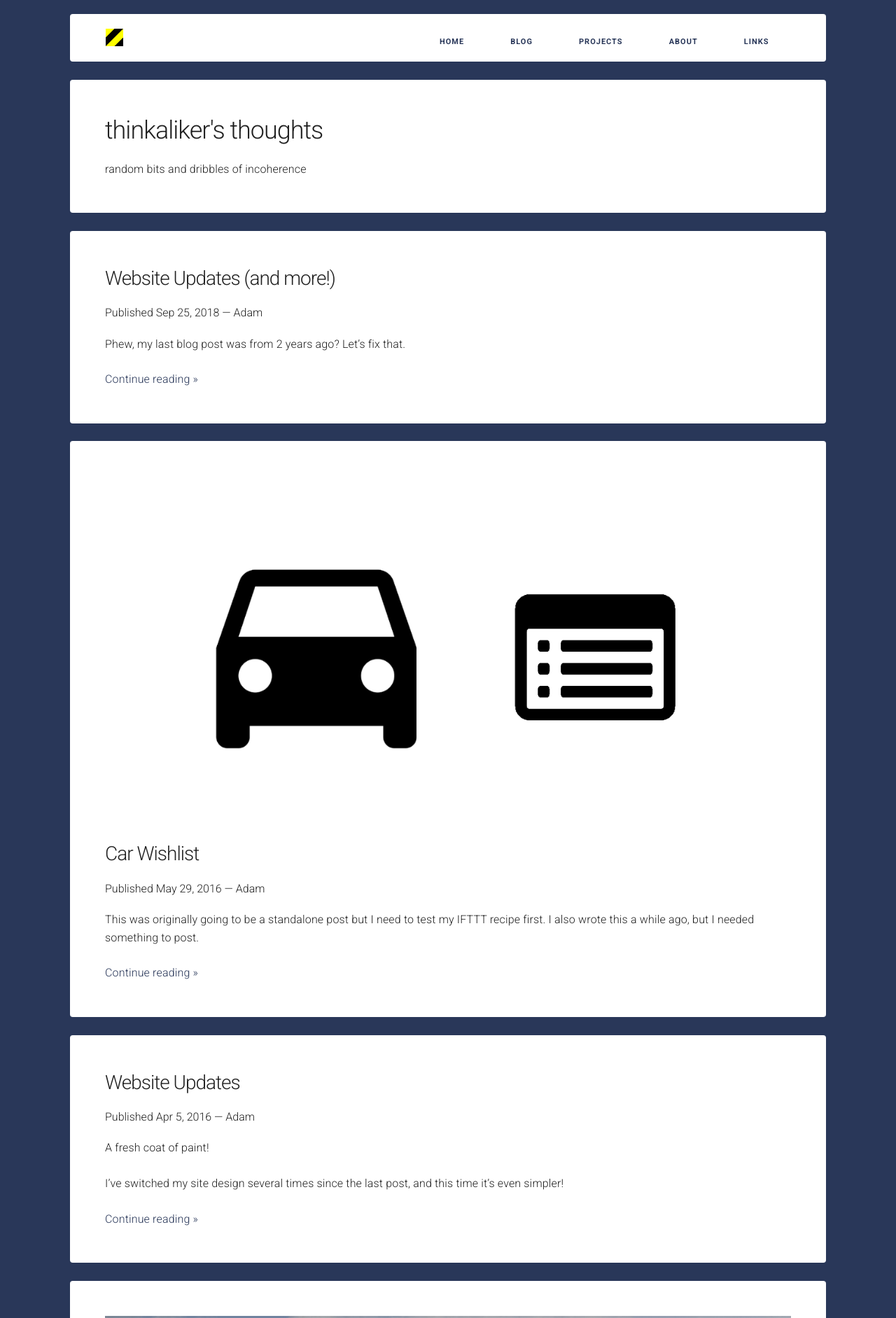
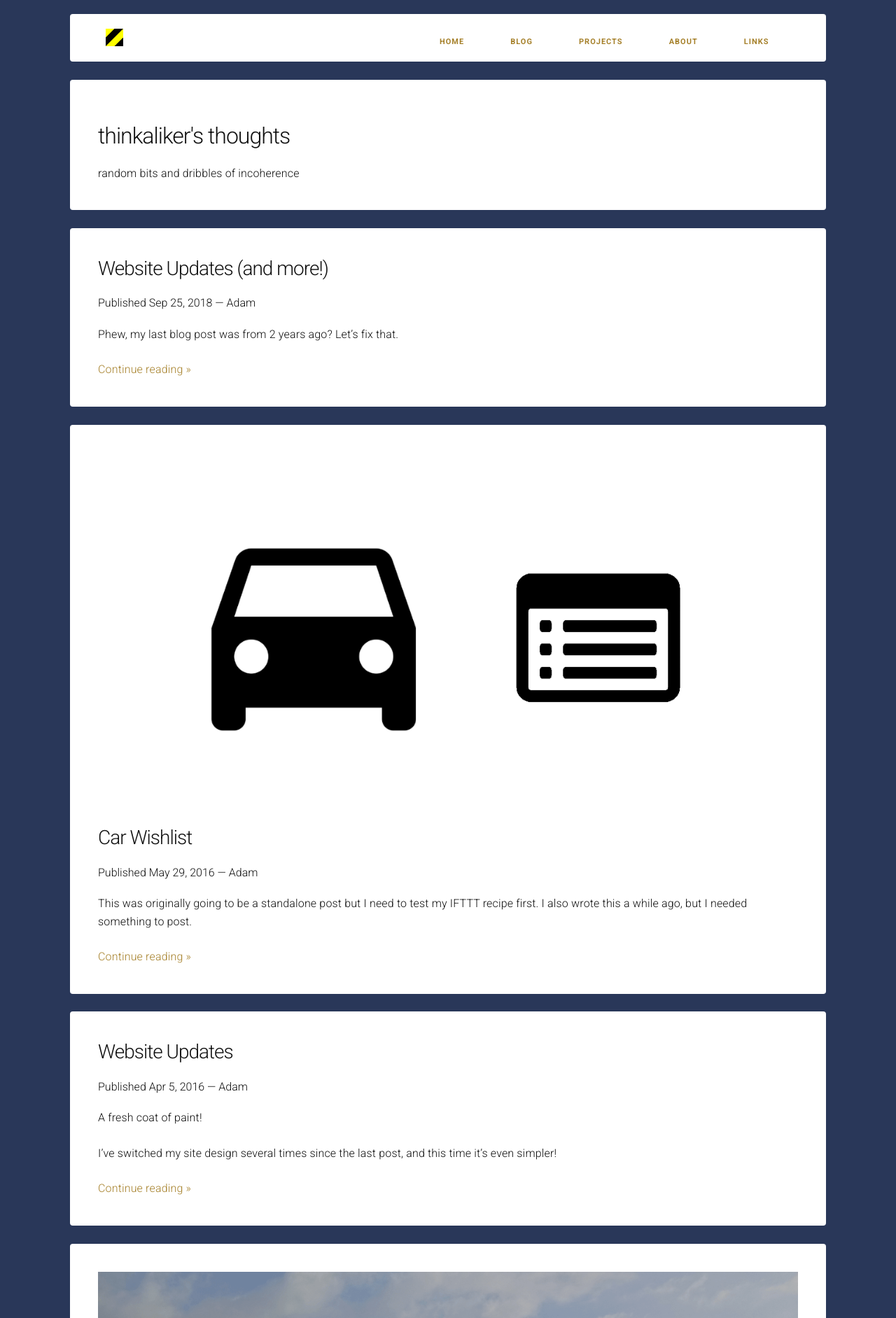
Before and after one commit to thinkaliker/thinkaliker.com, a Jekyll site: the page built from blog/index.html, in a window 1280 px wide. Shown: the top 1883 px of the page at 70% size. Built offline with Jekyll 4.4.1, drawn with Linux system fonts in a browser that asks for light colours; nearby versions of some CDN libraries; the list of posts is cut into pages by our own code; comment, search, counter and statistics services are not loaded.

Commit message:
small anchor fixes, color changes

```diff
--- a/_includes/footer.html
+++ b/_includes/footer.html
@@ -1,10 +1,10 @@
-<div id="row" class="content">
+<div id="row" class="content footer">
   <div>&copy; thinkaliker (Adam Chao) 2020 - <small>Last modified 2020-07-15.</small></div>
 </div>
 
 <script src="https://cdnjs.cloudflare.com/ajax/libs/anchor-js/4.2.2/anchor.min.js"></script>
 <script>
-  anchors.add().remove('h6');
+  anchors.add().remove('h6').remove('h1').remove('h3').remove('h4');
   'use strict';
 
   document.getElementsByClassName("expand")[0].addEventListener('click', toggle, false);
--- a/_includes/head.html
+++ b/_includes/head.html
@@ -11,19 +11,15 @@
 
   <style>
     * {
-      color: #222222 !important;
+      color: #111111 !important;
     }
 
     body {
       background-color: #293759;
     }
 
-    .content {
-      padding: 50px;
-    }
-
     a {
-      color: #293759 !important;
+      color: #A6812B !important;
     }
 
     .button-blue {
@@ -56,6 +52,7 @@
     }
 
     .content {
+      padding: 40px;
       background-color: white;
       border-radius: 4px;
     }
@@ -78,6 +75,10 @@
       #mobile {
         display: none;
       }
+    }
+
+    .footer {
+      margin-bottom: 20px;
     }
   </style>
 
--- a/blog/index.html
+++ b/blog/index.html
@@ -9,7 +9,7 @@
   <br />
   <div class="">
     <div class="content">
-      <h2>thinkaliker's thoughts</h2>
+      <h1>thinkaliker's thoughts</h1>
       <p class="blog-tag">random bits and dribbles of incoherence</p>
     </div>
   </div>
@@ -21,11 +21,15 @@
     <div class="">
       <div class="content">
         {% if post.image %}
-          <img src="/img/{{ post.image }}" style="width:100%;">
+        <img src="/img/{{ post.image }}" style="width:100%;">
         {% endif %}
-        <a href="{{ post.url }}"><h3>{{ post.title }}</h3></a>
-        <h6><time datetime="{{ post.date | date_to_xmlschema }}" itemprop="datePublished">Published {{ post.date | date: "%b %-d, %Y" }}</time> &mdash;
-          <span itemprop="author" itemscope itemtype="http://schema.org/Person"><span itemprop="name">{{ post.author }}</span></span>
+        <a href="{{ post.url }}">
+          <h3>{{ post.title }}</h3>
+        </a>
+        <h6><time datetime="{{ post.date | date_to_xmlschema }}" itemprop="datePublished">Published
+            {{ post.date | date: "%b %-d, %Y" }}</time> &mdash;
+          <span itemprop="author" itemscope itemtype="http://schema.org/Person"><span
+              itemprop="name">{{ post.author }}</span></span>
         </h6>
         {{ post.excerpt }}
         <a href="{{ post.url }}">Continue reading &raquo;</a>
```
